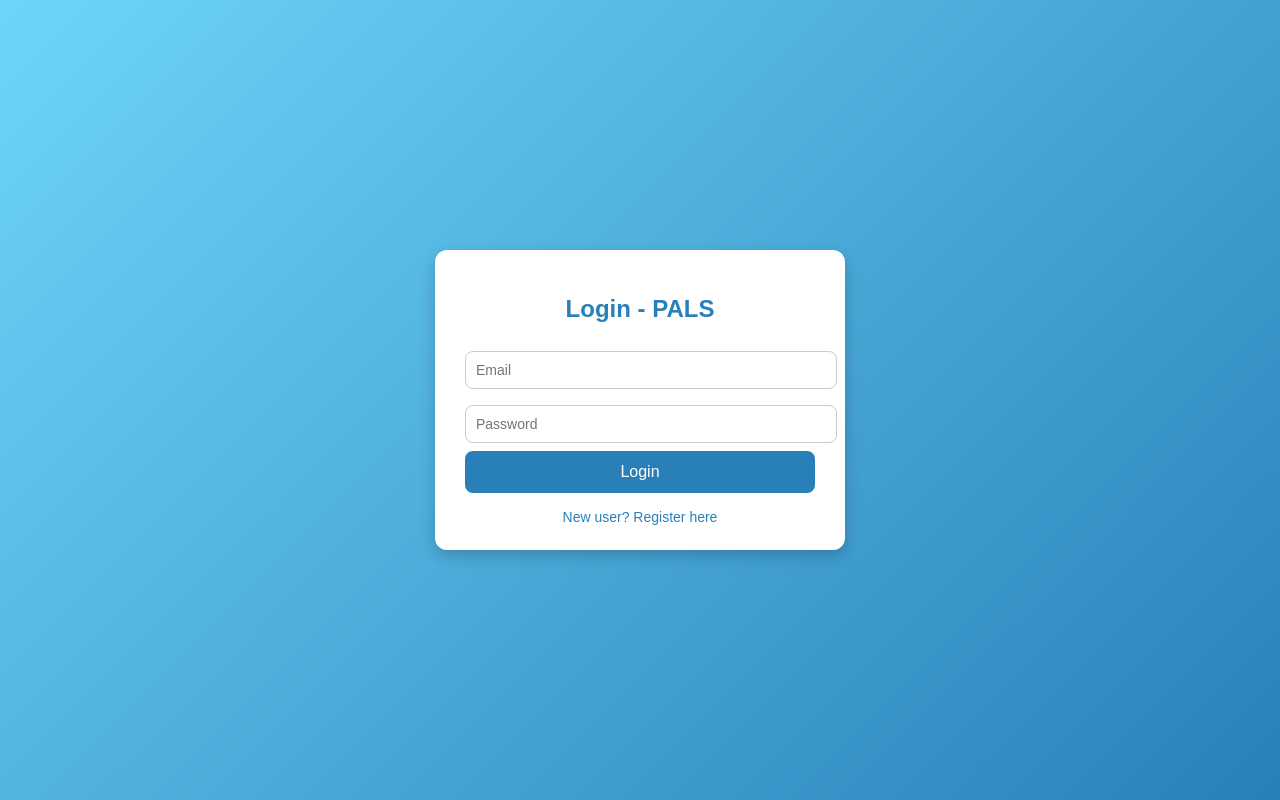
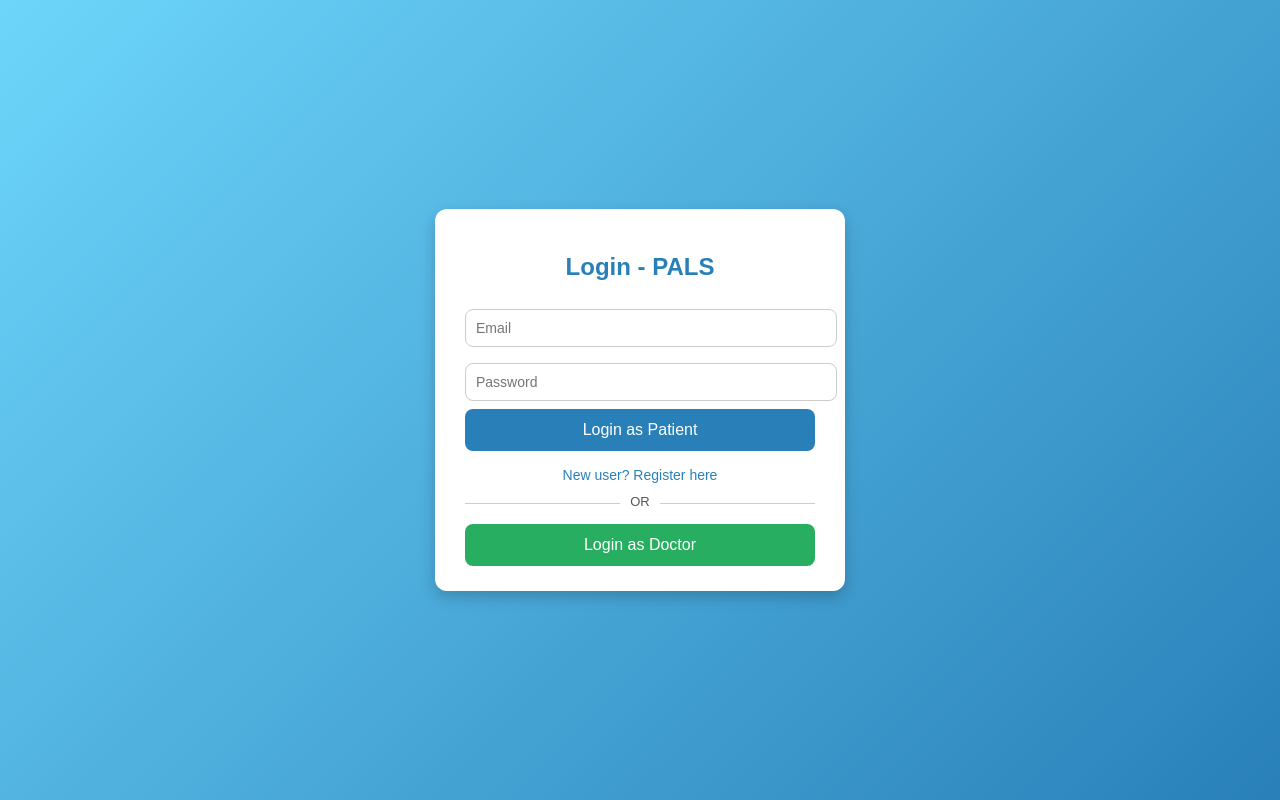
Before and after one commit to Majenayu/Hack_titans, a website: page index.html in a window 1280 px wide. Drawn offline with Linux system fonts and the light colour scheme.

Commit message:
Added Doctor Login option in index.html

```diff
--- a/index.html
+++ b/index.html
@@ -57,18 +57,42 @@
       margin-top: 12px;
       font-weight: bold;
     }
+    .divider {
+      margin: 20px 0;
+      border-top: 1px solid #ccc;
+      position: relative;
+    }
+    .divider span {
+      position: absolute;
+      top: -10px;
+      left: 50%;
+      transform: translateX(-50%);
+      background: #fff;
+      padding: 0 10px;
+      color: #555;
+      font-size: 13px;
+    }
   </style>
 </head>
 <body>
   <div class="container">
     <h2>Login - PALS</h2>
+
+    <!-- Patient Login Form -->
     <form id="loginForm">
       <input type="email" name="email" placeholder="Email" required>
       <input type="password" name="password" placeholder="Password" required>
-      <button type="submit">Login</button>
+      <button type="submit">Login as Patient</button>
     </form>
+
     <p id="msg"></p>
+
     <a class="link" href="register.html">New user? Register here</a>
+
+    <div class="divider"><span>OR</span></div>
+
+    <!-- Doctor Login -->
+    <button onclick="window.location.href='log.html'" style="background:#27ae60;">Login as Doctor</button>
   </div>
 
   <script>
@@ -84,16 +108,13 @@
           body: JSON.stringify({ email, password })
         });
         const data = await res.json();
-       if (data.message && data.code) {
-  localStorage.setItem("user", JSON.stringify(data)); // full object saved
-  window.location.href = "dashboard.html";
-}
 
- else {
+        if (data.message && data.code) {
+          localStorage.setItem("user", JSON.stringify(data)); // store patient data
+          window.location.href = "dashboard.html";
+        } else {
           document.getElementById("msg").innerText = data.error || "Login failed";
         }
-
-
       } catch (err) {
         document.getElementById("msg").innerText = "Error logging in.";
       }
```
